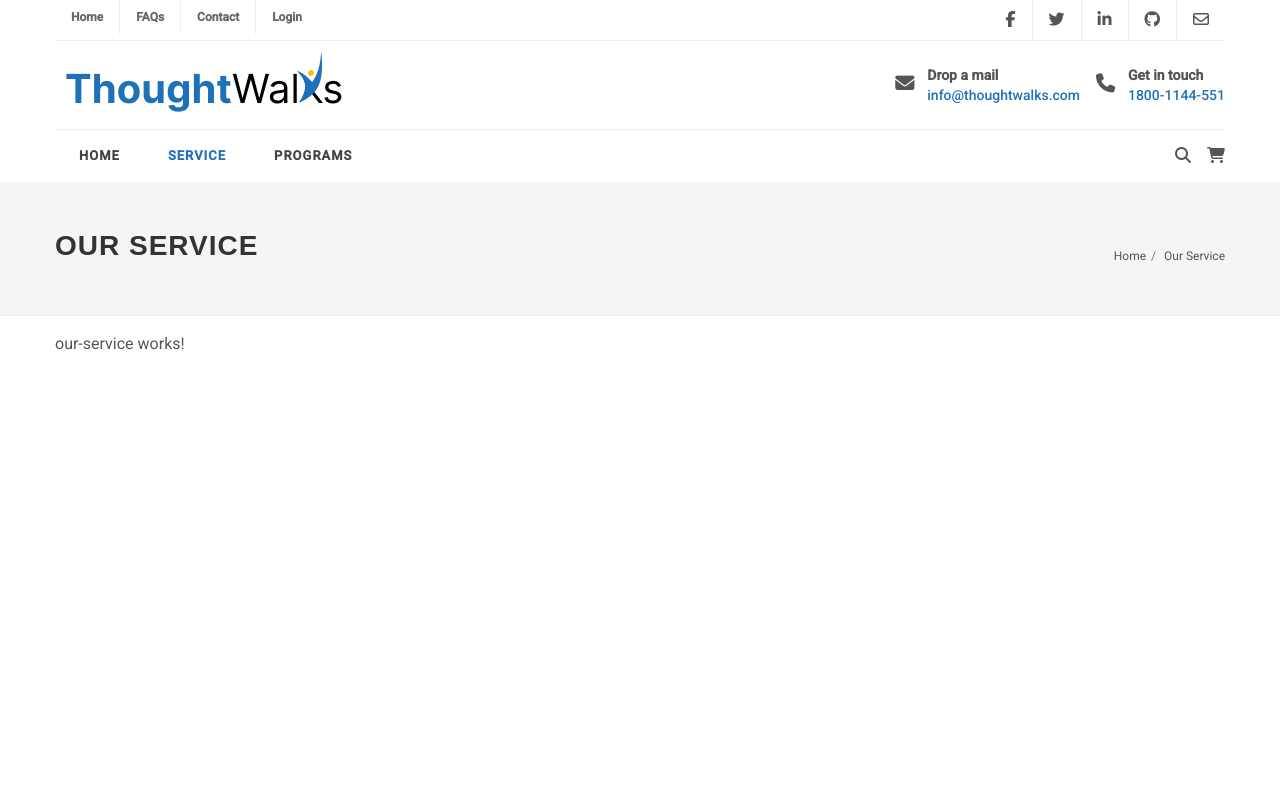
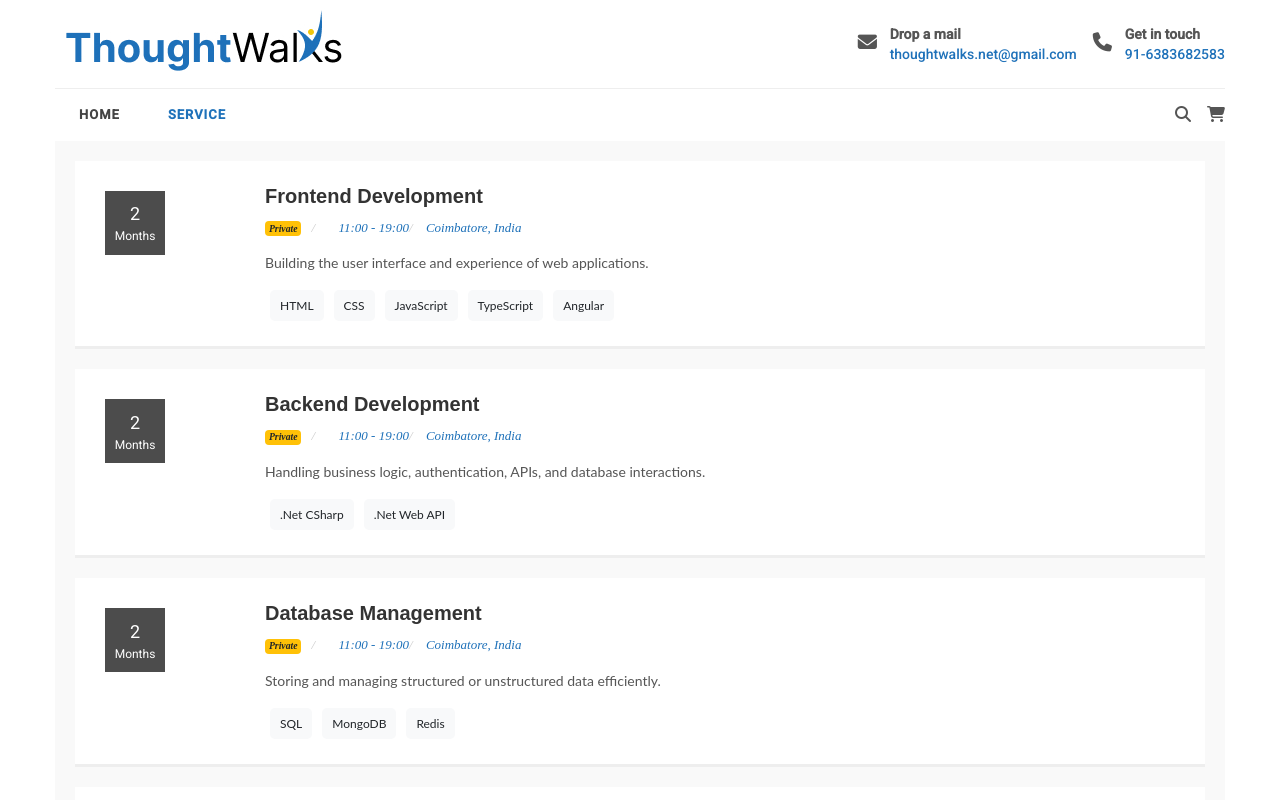
Before and after one commit to vineethpradeep/thoughtwalks, an Angular app: page /ourService in a window 1280 px wide. Shown: the top 800 px of the page. Built offline with nearby package versions, Linux system fonts and the light colour scheme.

Commit message:
main content updates.

```diff
--- a/src/app/app.component.html
+++ b/src/app/app.component.html
@@ -2,7 +2,7 @@
   <div class="content">
     <div class="container">
       <div class="nav-wrapper">
-        <app-topbar></app-topbar>
+        <!-- <app-topbar></app-topbar> -->
         <app-nav-header></app-nav-header>
         <app-navbar></app-navbar>
       </div>
--- a/src/app/home/home.component.html
+++ b/src/app/home/home.component.html
@@ -9,7 +9,7 @@
       ></app-program-we-offers>
     </div>
   </div>
-  <div class="section odd">
+  <!-- <div class="section odd">
     <div class="container">
       <app-testimonials></app-testimonials>
     </div>
@@ -18,7 +18,7 @@
     <div class="container">
       <app-pricing></app-pricing>
     </div>
-  </div>
+  </div> -->
   <div class="section footer">
     <div class="container">
       <app-footer></app-footer>
--- a/src/app/home/home.component.ts
+++ b/src/app/home/home.component.ts
@@ -14,8 +14,8 @@ import { FooterComponent } from '../footer/footer.component';
     SliderComponent,
     ProgramWeOffersComponent,
     CommonModule,
-    TestimonialsComponent,
-    PricingComponent,
+   // TestimonialsComponent,
+    //PricingComponent,
     FooterComponent,
   ],
   templateUrl: './home.component.html',
--- a/src/app/navbar/navbar.component.html
+++ b/src/app/navbar/navbar.component.html
@@ -19,12 +19,12 @@
             >
               Service
             </li>
-            <li
+            <!-- <li
               [routerLink]="['/ourPrograms']"
               [ngClass]="{ active: activeRoute === '/ourPrograms' }"
             >
               Programs
-            </li>
+            </li> -->
           </ul>
         </div>
         <div class="nav-right">
--- a/src/app/our-programs/our-programs.component.html
+++ b/src/app/our-programs/our-programs.component.html
@@ -1,7 +1,7 @@
 <div class="service-container">
-  <div class="section">
+  <!-- <div class="section">
     <app-breadcrumb></app-breadcrumb>
-  </div>
+  </div> -->
   <div class="content-block">
     <div class="container">
       <div class="programs-list">
--- a/src/app/our-programs/our-programs.component.ts
+++ b/src/app/our-programs/our-programs.component.ts
@@ -1,12 +1,11 @@
 import { Component } from '@angular/core';
 import { ProgramesService } from '../service/programes.service';
 import { RouterLink } from '@angular/router';
-import { BreadcrumbComponent } from '../breadcrumb/breadcrumb.component';
 import { CommonModule } from '@angular/common';
 
 @Component({
   selector: 'app-our-programs',
-  imports: [CommonModule, RouterLink, BreadcrumbComponent],
+  imports: [CommonModule, RouterLink],
   templateUrl: './our-programs.component.html',
   styleUrl: './our-programs.component.css',
 })
--- a/src/app/our-service/our-service.component.css
+++ b/src/app/our-service/our-service.component.css
@@ -11,3 +11,169 @@
   display: flex;
   justify-content: center;
 }
+
+.programs-list {
+  display: flex;
+  flex-direction: column;
+  gap: 20px;
+  padding: 20px;
+  background-color: #f9f9f9;
+}
+
+.program {
+  display: flex;
+  background: white;
+  padding: 20px;
+  border-bottom: 3px solid #eee;
+  gap: 20px;
+}
+
+.program-image {
+  position: relative;
+  width: 150px;
+}
+
+.program-image img {
+  width: 100%;
+  border-radius: 5px;
+}
+
+.program-date {
+  position: absolute;
+  top: 10px;
+  left: 10px;
+  background: rgba(0, 0, 0, 0.7);
+  color: white;
+  text-align: center;
+  width: 60px;
+  height: 64px;
+  font-size: 18px;
+  display: flex;
+  flex-direction: column;
+  justify-content: center;
+}
+
+.program-date span {
+  font-size: 12px;
+}
+
+.program-content {
+  flex: 1;
+  line-height: 1.8;
+  font-family: "Lato", sans-serif;
+}
+
+.program-content h2 {
+  font-size: 20px;
+  font-weight: 600;
+  margin-bottom: 10px;
+  margin: 0;
+}
+
+.program-content h2 a {
+  text-decoration: none;
+  color: #333;
+}
+
+.program-meta {
+  display: flex;
+  font-size: 14px;
+  list-style: none;
+  padding: 0;
+  margin: 10px 0;
+}
+
+.program-meta li:first-child {
+  left: -10px;
+  position: relative;
+}
+
+.program-meta li {
+  float: left;
+  font-size: 13px;
+  line-height: 14px;
+  /* margin: 0 10px 15px 0; */
+  color: #999;
+  font-family: "Crete Round", serif;
+  font-style: italic;
+}
+.program-meta li:before {
+  content: "/";
+  display: inline-block;
+  margin-right: 10px;
+  opacity: 0.5;
+}
+
+.program-meta li:first-child::before {
+  content: "";
+  display: inline-block;
+  margin-right: 10px;
+  opacity: 0.5;
+}
+
+.program-content p {
+  font-size: 0.875rem;
+  margin-bottom: 10px;
+}
+
+.program-actions {
+  margin-top: 10px;
+  display: flex;
+  gap: 10px;
+}
+
+.btn {
+  text-decoration: none;
+  padding: 8px 12px;
+  border-radius: 5px;
+  font-size: 14px;
+}
+
+.btn-secondary {
+  background: grey;
+  color: white;
+}
+
+.btn-danger {
+  background: red;
+  color: white;
+}
+
+.tech-list {
+  list-style: none;
+  padding: 0;
+}
+
+.tech-list li {
+  display: inline-block;
+  margin: 5px;
+  padding: 5px 10px;
+  border-radius: 5px;
+  color: #212529;
+  background-color: #f8f9fa;
+  border-color: #f8f9fa;
+  font-size: 12px;
+}
+
+.badge-warning {
+  color: #212529;
+  background-color: #ffc107;
+}
+
+.badge {
+  display: inline-block;
+  padding: 0.25em 0.4em;
+  font-size: 75%;
+  font-weight: 700;
+  line-height: 1;
+  text-align: center;
+  white-space: nowrap;
+  vertical-align: baseline;
+  border-radius: 0.25rem;
+  transition: color 0.15sease-in-out, background-color 0.15sease-in-out,
+    border-color 0.15sease-in-out, box-shadow 0.15sease-in-out;
+}
+
+.icon-time:before {
+  content: "\e6d2";
+}
--- a/src/app/our-service/our-service.component.html
+++ b/src/app/our-service/our-service.component.html
@@ -1,10 +1,52 @@
 <div class="service-container">
-  <div class="section">
+  <!-- <div class="section">
     <app-breadcrumb></app-breadcrumb>
-  </div>
+  </div> -->
   <div class="content-block">
     <div class="container">
-      <p>our-service works!</p>
+      <div class="programs-list">
+        <div class="program" *ngFor="let program of programs">
+          <div class="program-image">
+            <a href="#">
+              <!-- <img
+          src="assets/images/programs/thumbs/1.jpg"
+          alt="Inventore voluptates velit totam ipsa tenetur"
+        /> -->
+              <div class="program-date">
+                {{ program.duration }}<span>Months</span>
+              </div>
+            </a>
+          </div>
+          <div class="program-content">
+            <h2>
+              <a [routerLink]="['/ourPrograms', program.id]">
+                {{ program.name }}</a
+              >
+            </h2>
+            <ul class="program-meta">
+              <li><span class="badge badge-warning">Private</span></li>
+              <li>
+                <a href="#"><i class="icon-time"></i> 11:00 - 19:00</a>
+              </li>
+              <li>
+                <a href="#"
+                  ><i class="icon-map-marker2"></i> Coimbatore, India</a
+                >
+              </li>
+            </ul>
+            <p>
+              {{ program.description }}
+            </p>
+            <ul class="tech-list">
+              <li *ngFor="let tech of program.technologies">{{ tech }}</li>
+            </ul>
+            <!-- <div class="program-actions">
+              <a href="#" class="btn btn-secondary">Book a Program</a>
+              <a href="#" class="btn btn-danger">Read More</a>
+            </div> -->
+          </div>
+        </div>
+      </div>
     </div>
   </div>
 </div>
--- a/src/app/our-service/our-service.component.ts
+++ b/src/app/our-service/our-service.component.ts
@@ -1,10 +1,17 @@
 import { Component } from '@angular/core';
-import { BreadcrumbComponent } from '../breadcrumb/breadcrumb.component';
+import { ProgramesService } from '../service/programes.service';
+import { RouterLink } from '@angular/router';
+import { CommonModule } from '@angular/common';
 
 @Component({
   selector: 'app-our-service',
-  imports: [BreadcrumbComponent],
+  imports: [CommonModule, RouterLink],
   templateUrl: './our-service.component.html',
   styleUrl: './our-service.component.css',
 })
-export class OurServiceComponent {}
+export class OurServiceComponent {
+   programs: any;
+    constructor(private programsServiceDI: ProgramesService) {
+      this.programs = programsServiceDI.getProgrames();
+    }
+}
--- a/src/app/service/programeDetails.service.ts
+++ b/src/app/service/programeDetails.service.ts
@@ -14,13 +14,13 @@ export class ProgrameDetailsService {
       description:
         'Building the user interface and experience of web applications.',
       technologies: [
-        'React',
-        'Angular',
-        'Vue.js',
         'HTML',
         'CSS',
         'JavaScript',
         'TypeScript',
+         'React',
+        'Angular',
+        'Vue.js',
       ],
       useCases: [
         'Web apps',
@@ -101,11 +101,9 @@ export class ProgrameDetailsService {
       description:
         'Handling business logic, authentication, and APIs for web applications.',
       technologies: [
+        '.Net Csharp',
         'Node.js',
-        'Express.js',
-        'Django',
-        'Spring Boot',
-        'FastAPI',
+        'WEB API',
         'Ruby on Rails',
       ],
       useCases: [
--- a/src/app/service/programes.service.ts
+++ b/src/app/service/programes.service.ts
@@ -13,13 +13,11 @@ export class ProgramesService {
       description:
         'Building the user interface and experience of web applications.',
       technologies: [
-        'React',
-        'Angular',
-        'Vue.js',
         'HTML',
         'CSS',
         'JavaScript',
         'TypeScript',
+        'Angular',
       ],
       useCases: [
         'Web apps',
@@ -27,7 +25,7 @@ export class ProgramesService {
         'Dashboards',
         'Single Page Applications (SPA)',
       ],
-      duration: '6',
+      duration: '2',
       faIcon: 'tv',
     },
     {
@@ -36,12 +34,8 @@ export class ProgramesService {
       description:
         'Handling business logic, authentication, APIs, and database interactions.',
       technologies: [
-        'Node.js',
-        'Express.js',
-        'Django',
-        'Spring Boot',
-        'Ruby on Rails',
-        'FastAPI',
+        '.Net CSharp',
+        '.Net Web API',
       ],
       useCases: [
         'REST APIs',
@@ -49,7 +43,7 @@ export class ProgramesService {
         'Microservices',
         'Data Processing',
       ],
-      duration: '7',
+      duration: '2',
       faIcon: 'server',
     },
     {
@@ -58,12 +52,9 @@ export class ProgramesService {
       description:
         'Storing and managing structured or unstructured data efficiently.',
       technologies: [
-        'PostgreSQL',
-        'MySQL',
+        'SQL',
         'MongoDB',
         'Redis',
-        'Firebase',
-        'Cassandra',
       ],
       useCases: [
         'Data storage',
@@ -71,75 +62,31 @@ export class ProgramesService {
         'Big Data',
         'Analytics',
       ],
-      duration: '5',
+      duration: '2',
       faIcon: 'database',
     },
-    {
-      id: 4,
-      name: 'DevOps',
+      {
+      id: 8,
+      name: '.NET Fullstack Development',
       description:
-        'Automating software development, deployment, and infrastructure management.',
+        'Building enterprise-level applications and APIs using the .NET ecosystem.',
       technologies: [
-        'Docker',
-        'Kubernetes',
-        'Jenkins',
-        'GitHub Actions',
-        'Terraform',
-        'AWS',
-        'Azure',
+        '.NET Core',
+        'C#',
+        'ASP.NET',
+        'Entity Framework',
+        'Blazor',
       ],
       useCases: [
-        'CI/CD Pipelines',
-        'Infrastructure as Code',
-        'Cloud Deployment',
-        'Monitoring & Logging',
+        'Enterprise Web Apps',
+        'APIs',
+        'Cloud Applications',
+        'Windows Applications',
       ],
-      duration: '8',
-      faIcon: 'terminal',
+      duration: '2',
+      faIcon: 'hard-drive',
     },
-    {
-      id: 5,
-      name: 'Mobile App Development',
-      description:
-        'Creating mobile applications for Android and iOS platforms.',
-      technologies: [
-        'Flutter',
-        'React Native',
-        'Swift',
-        'Kotlin',
-        'Jetpack Compose',
-      ],
-      useCases: [
-        'Social Media Apps',
-        'E-commerce Apps',
-        'Streaming Apps',
-        'On-demand Services',
-      ],
-      duration: '6',
-      faIcon: 'mobile-screen',
-    },
-    {
-      id: 6,
-      name: 'Generative AI',
-      description:
-        'AI models that generate text, images, code, and other content.',
-      technologies: [
-        'GPT-4',
-        'DALL·E',
-        'Stable Diffusion',
-        'TensorFlow',
-        'PyTorch',
-      ],
-      useCases: [
-        'AI Chatbots',
-        'Image Generation',
-        'Content Writing',
-        'Code Generation',
-      ],
-      duration: '9',
-      faIcon: 'microchip',
-    },
-    {
+     {
       id: 7,
       name: 'Python & AI',
       description:
@@ -162,41 +109,88 @@ export class ProgramesService {
       faIcon: 'python',
     },
     {
-      id: 8,
-      name: '.NET Development',
+      id: 4,
+      name: 'DevOps',
       description:
-        'Building enterprise-level applications and APIs using the .NET ecosystem.',
+        'Automating software development, deployment, and infrastructure management.',
       technologies: [
-        '.NET Core',
-        'C#',
-        'ASP.NET',
-        'Entity Framework',
-        'Blazor',
+        'Docker',
+        'Kubernetes',
+        'Jenkins',
+        'GitHub Actions',
+        'Terraform',
+        'AWS',
+        'Azure',
       ],
       useCases: [
-        'Enterprise Web Apps',
-        'APIs',
-        'Cloud Applications',
-        'Windows Applications',
+        'CI/CD Pipelines',
+        'Infrastructure as Code',
+        'Cloud Deployment',
+        'Monitoring & Logging',
       ],
-      duration: '6',
-      faIcon: 'hard-drive',
+      duration: '1',
+      faIcon: 'terminal',
     },
-    {
-      id: 9,
-      name: 'Machine-Level Programming',
-      description:
-        'Low-level programming for performance-critical applications.',
-      technologies: ['C', 'C++', 'Rust', 'Assembly', 'Embedded C'],
-      useCases: [
-        'Embedded Systems',
-        'Operating Systems',
-        'Game Engines',
-        'High-Performance Computing',
-      ],
-      duration: '10',
-      faIcon: 'laptop-code',
-    },
+
+    // {
+    //   id: 5,
+    //   name: 'Mobile App Development',
+    //   description:
+    //     'Creating mobile applications for Android and iOS platforms.',
+    //   technologies: [
+    //     'Flutter',
+    //     'React Native',
+    //     'Swift',
+    //     'Kotlin',
+    //     'Jetpack Compose',
+    //   ],
+    //   useCases: [
+    //     'Social Media Apps',
+    //     'E-commerce Apps',
+    //     'Streaming Apps',
+    //     'On-demand Services',
+    //   ],
+    //   duration: '6',
+    //   faIcon: 'mobile-screen',
+    // },
+    // {
+    //   id: 6,
+    //   name: 'Generative AI',
+    //   description:
+    //     'AI models that generate text, images, code, and other content.',
+    //   technologies: [
+    //     'GPT-4',
+    //     'DALL·E',
+    //     'Stable Diffusion',
+    //     'TensorFlow',
+    //     'PyTorch',
+    //   ],
+    //   useCases: [
+    //     'AI Chatbots',
+    //     'Image Generation',
+    //     'Content Writing',
+    //     'Code Generation',
+    //   ],
+    //   duration: '9',
+    //   faIcon: 'microchip',
+    // },
+
+
+    // {
+    //   id: 9,
+    //   name: 'Machine-Level Programming',
+    //   description:
+    //     'Low-level programming for performance-critical applications.',
+    //   technologies: ['C', 'C++', 'Rust', 'Assembly', 'Embedded C'],
+    //   useCases: [
+    //     'Embedded Systems',
+    //     'Operating Systems',
+    //     'Game Engines',
+    //     'High-Performance Computing',
+    //   ],
+    //   duration: '10',
+    //   faIcon: 'laptop-code',
+    // },
   ];
 
   getProgrames() {
--- a/src/app/service/user-data.service.ts
+++ b/src/app/service/user-data.service.ts
@@ -10,13 +10,13 @@ export class UserDataService {
     {
       id: 1,
       name: 'Drop a mail',
-      desc: 'info@thoughtwalks.com',
+      desc: 'thoughtwalks.net@gmail.com',
       icon: 'envelope',
     },
     {
       id: 2,
       name: 'Get in touch',
-      desc: '1800-1144-551',
+      desc: '91-6383682583',
       icon: 'phone',
     },
   ];
```
